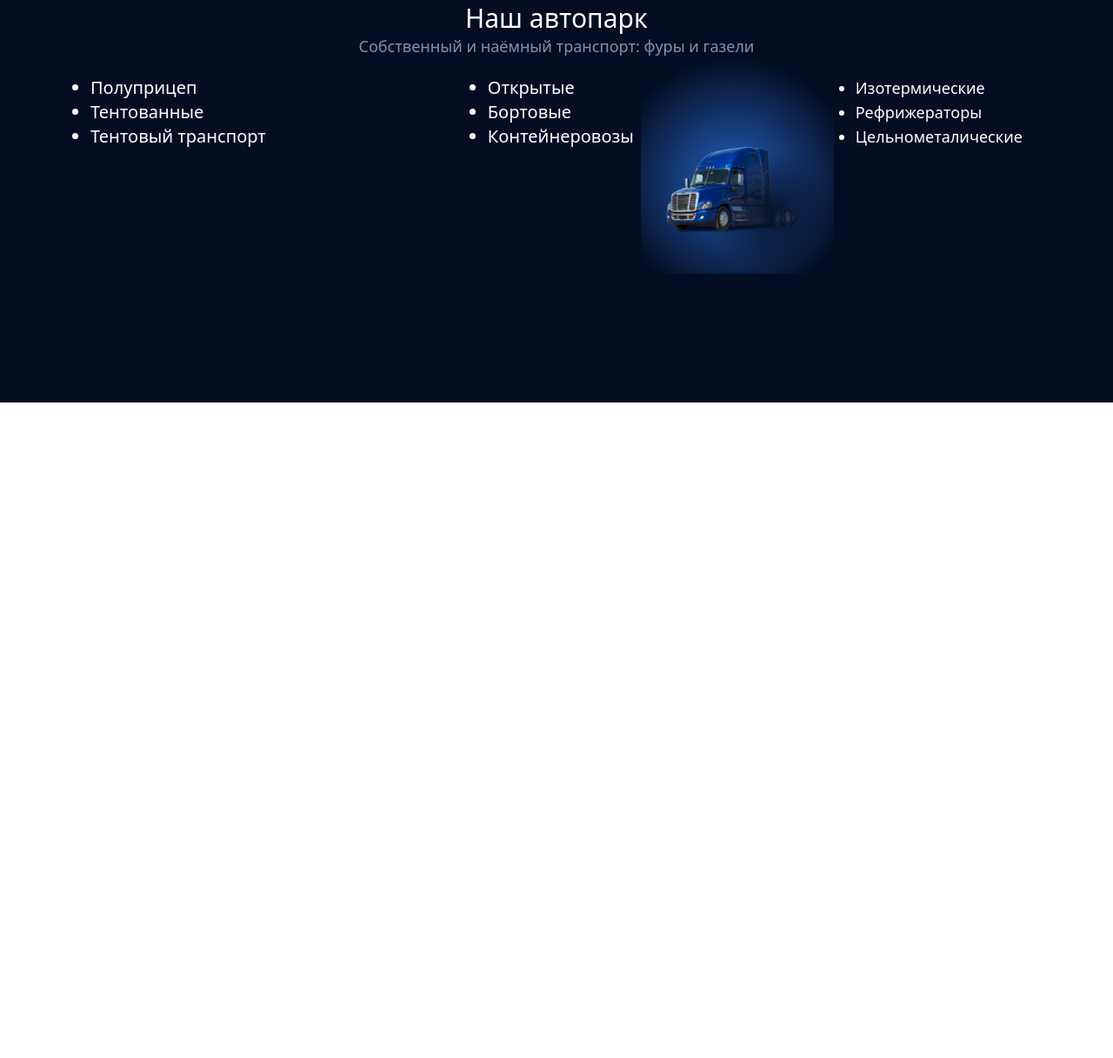
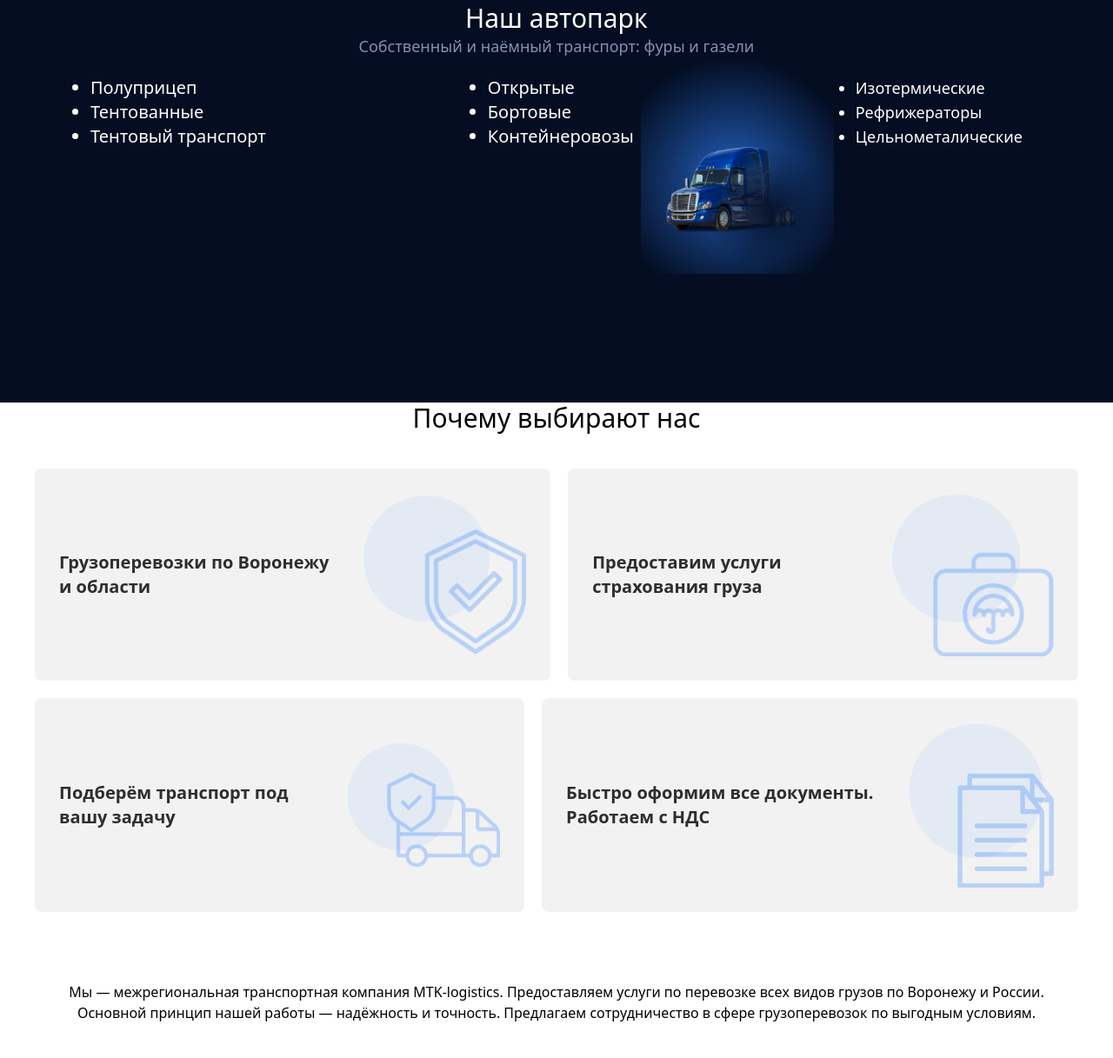
Before and after one commit to AzizovM-doder/git_home_3, a website: page index.html in a window 1280 px wide. Shown: the part 1869-3086 px from the top of the page at 87% size. Before the commit the page ends 2332 px from the top, so only its background shows below. Drawn offline with Linux system fonts and the light colour scheme.

Commit message:
sec 5 added

```diff
--- a/index.html
+++ b/index.html
@@ -383,6 +383,86 @@
           <img class="m-auto md:w-[35%] lg:w-[20%] md:relative z-0 top-2000px] md:-top-32 md:left-52" src="assets/image copy 2.png" alt="kamaz">
         </section>
       </section>
+      <section>
+        <h1 class="text-3xl text-center">Почему выбирают нас</h1>
+        <aside class="flex flex-col p-10 gap-5">
+          <div class="flex gap-5 flex-col md:flex-row">
+            <article
+              class="rounded-lg bg-[#F2F2F2] flex flex-col gap-5 p-7 items-center md:flex-row-reverse justify-between"
+            >
+              <img
+                width="35%"
+                src="assets/image copy 3.png"
+                alt="yo"
+              />
+              <aside>
+                <h3
+                  class="text-xl text-center md:text-start text-[#2E2E2E] font-bold"
+                >
+                  Грузоперевозки по Воронежу и области
+                </h3>
+              </aside>
+            </article>
+            <article
+              class="rounded-lg bg-[#F2F2F2] flex flex-col gap-5 p-7 items-center md:flex-row-reverse justify-between"
+            >
+              <img
+                width="35%"
+                src="assets/image copy 4.png"
+                alt="yo"
+              />
+              <aside>
+                <h3
+                  class="text-xl text-center md:text-start text-[#2E2E2E] font-bold"
+                >Предоставим услуги
+страхования груза
+                </h3>
+              </aside>
+            </article>
+          </div>
+          <div class="flex gap-5 flex-col md:flex-row">
+            <article
+              class="rounded-lg bg-[#F2F2F2] flex flex-col gap-5 p-7 items-center md:flex-row-reverse justify-between"
+            >
+              <img
+                width="35%"
+                src="assets/image copy 5.png"
+                alt="yo"
+              />
+              <aside>
+                <h3
+                  class="text-xl text-center md:text-start text-[#2E2E2E] font-bold"
+                >Подберём транспорт
+под
+вашу задачу
+                </h3>
+              </aside>
+            </article>
+            <article
+              class="rounded-lg bg-[#F2F2F2] flex flex-col gap-5 p-7 items-center md:flex-row-reverse justify-between"
+            >
+              <img
+                width="35%"
+                src="assets/image copy 6.png"
+                alt="yo"
+              />
+              <aside>
+                <h3
+                  class="text-xl text-center md:text-start text-[#2E2E2E] font-bold"
+                >Быстро оформим
+все документы. Работаем с НДС
+                </h3>
+              </aside>
+            </article>
+          </div>
+
+
+        </aside>
+        <p class="p-10 text-center">Мы — межрегиональная транспортная компания
+MTK-logistics.
+Предоставляем услуги по перевозке всех видов грузов по Воронежу и России. Основной принцип нашей работы — надёжность и точность. Предлагаем
+сотрудничество в сфере грузоперевозок по выгодным условиям.</p>
+      </section>
     </main>
   </body>
 </html>
```
Also changed, not shown: assets/image copy 3.png (added), assets/image copy 4.png (added), assets/image copy 5.png (added), assets/image copy 6.png (added), src/output.css.
